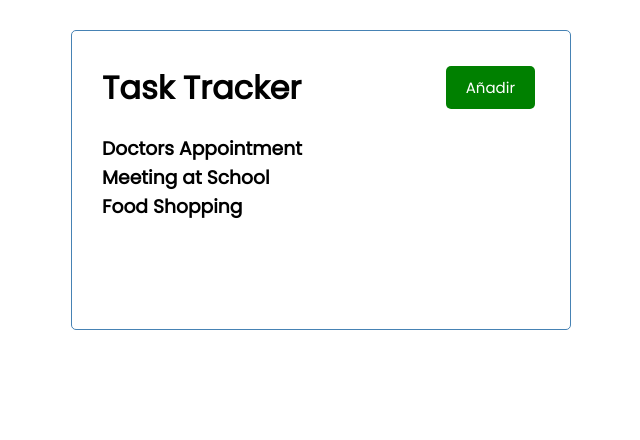
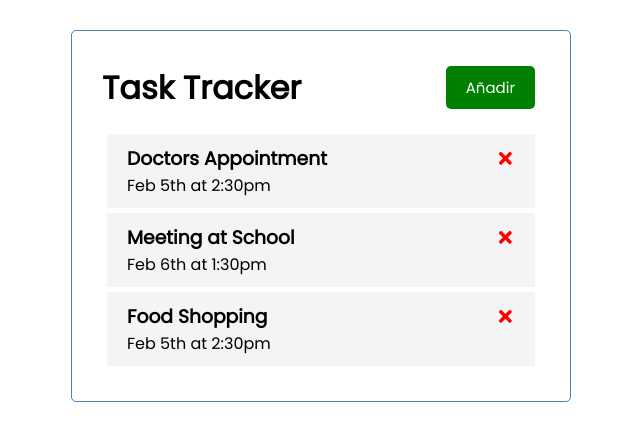
Before and after one commit to ealvar13/react-task-tracker, a React (Create React App) app: page / in a window 1280 px wide. Shown: the top 440 px of the page, without its empty margins (319-959 px from the left). Built offline with nearby package versions, Linux system fonts and the light colour scheme.

Commit message:
Improving tasks

```diff
--- a/package.json
+++ b/package.json
@@ -8,6 +8,7 @@
     "@testing-library/user-event": "^13.5.0",
     "react": "^18.2.0",
     "react-dom": "^18.2.0",
+    "react-icons": "^4.7.1",
     "react-scripts": "5.0.1",
     "web-vitals": "^2.1.4"
   },
--- a/src/App.js
+++ b/src/App.js
@@ -1,11 +1,33 @@
+import { useState } from "react";
 import Header from "./components/Header";
 import Tasks from "./components/Tasks";
 
 function App() {
+  const [tasks, setTasks] = useState([
+    {
+      id: 1,
+      text: "Doctors Appointment",
+      day: "Feb 5th at 2:30pm",
+      reminder: true,
+    },
+    {
+      id: 2,
+      text: "Meeting at School",
+      day: "Feb 6th at 1:30pm",
+      reminder: true,
+    },
+    {
+      id: 3,
+      text: "Food Shopping",
+      day: "Feb 5th at 2:30pm",
+      reminder: false,
+    },
+  ]);
+
   return (
     <div className="container">
       <Header />
-      <Tasks />
+      <Tasks tasks={tasks} />
     </div>
   );
 }
--- /dev/null
+++ b/src/components/Task.js
@@ -0,0 +1,14 @@
+import { FaTimes } from "react-icons/fa";
+
+const Task = ({ task }) => {
+  return (
+    <div className="task">
+      <h3>
+        {task.text} <FaTimes style={{ color: "red", cursor: "pointer" }} />
+      </h3>
+      <p>{task.day}</p>
+    </div>
+  );
+};
+
+export default Task;
--- a/src/components/Tasks.js
+++ b/src/components/Tasks.js
@@ -1,29 +1,10 @@
-const tasks = [
-  {
-    id: 1,
-    text: "Doctors Appointment",
-    day: "Feb 5th at 2:30pm",
-    reminder: true,
-  },
-  {
-    id: 2,
-    text: "Meeting at School",
-    day: "Feb 6th at 1:30pm",
-    reminder: true,
-  },
-  {
-    id: 3,
-    text: "Food Shopping",
-    day: "Feb 5th at 2:30pm",
-    reminder: false,
-  },
-];
+import Task from "./Task";
 
-const Tasks = () => {
+const Tasks = ({ tasks }) => {
   return (
     <>
       {tasks.map((task) => (
-        <h3>{task.text}</h3>
+        <Task key={task.id} task={task} />
       ))}
     </>
   );
```
Also changed, not shown: 1 other file (tests, documents, lock files or other folders).
